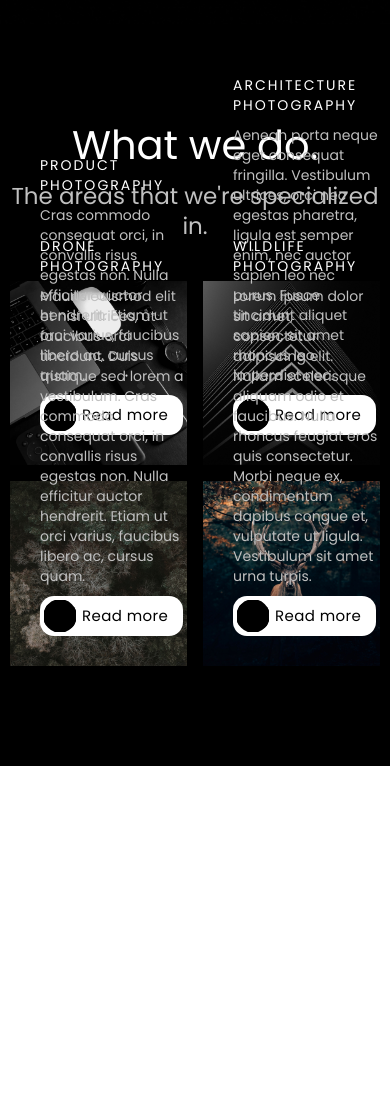
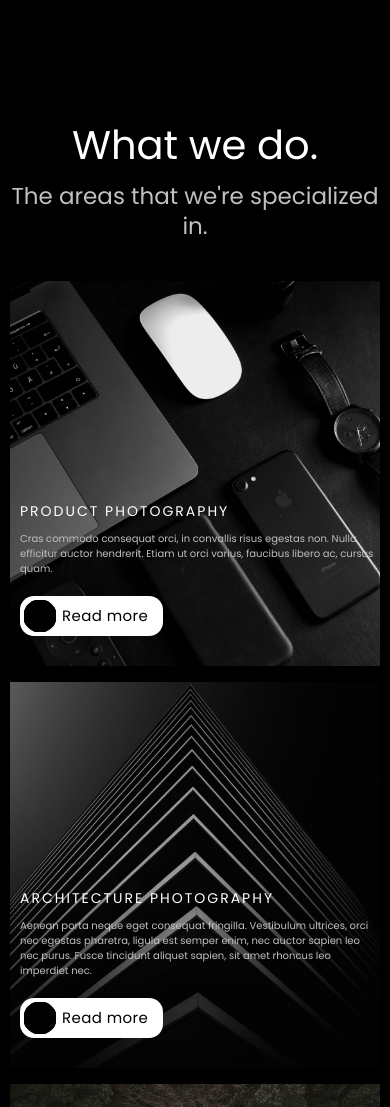
Before and after one commit to Daniil-gavrilooov/aperture, a plain HTML site: page app/index.html in a window 390 px wide. Shown: the part 820-1927 px from the top of the page. Before the commit the page ends 1586 px from the top, so only its background shows below. Drawn offline with Linux system fonts and the light colour scheme.

Commit message:
finish  section (portfolio)

```diff
--- a/app/index.html
+++ b/app/index.html
@@ -108,6 +108,7 @@
 
                 <div class="portfolio__content">
                     <div class="portfolio__item">
+                        <a href="">
                             <img class="portfolio__img" src="images/portfolio__img 1.jpg" alt="">
 
                             <div class="portfolio__item-info">
@@ -126,8 +127,11 @@
                                     </p>
                                 </div>
                             </div>
+                        </a>
+
                     </div>
                     <div class="portfolio__item">
+                        <a href="">
                             <img class="portfolio__img" src="images/portfolio__img 2.jpg" alt="">
 
                             <div class="portfolio__item-info">
@@ -147,8 +151,11 @@
                                     </p>
                                 </div>
                             </div>
+                        </a>
+
                     </div>
                     <div class="portfolio__item">
+                        <a href="">
                             <img class="portfolio__img" src="images/portfolio__img 3.jpg" alt="">
 
                             <div class="portfolio__item-info">
@@ -158,7 +165,8 @@
 
                                 <p class="portfolio__item-text">
                                     Mauris euismod elit et nisi ultrices, ut faucibus orci tincidunt. Duis tristique sed
-                                lorem a vestibulum. Cras commodo consequat orci, in convallis risus egestas non. Nulla
+                                    lorem a vestibulum. Cras commodo consequat orci, in convallis risus egestas non.
+                                    Nulla
                                     efficitur auctor hendrerit. Etiam ut orci varius, faucibus libero ac, cursus quam.
                                 </p>
 
@@ -168,8 +176,11 @@
                                     </p>
                                 </div>
                             </div>
+                        </a>
+
                     </div>
                     <div class="portfolio__item">
+                        <a href="">
                             <img class="portfolio__img" src="images/portfolio__img 4.jpg" alt="">
 
                             <div class="portfolio__item-info">
@@ -178,8 +189,10 @@
                                 </h6>
 
                                 <p class="portfolio__item-text">
-                                Lorem ipsum dolor sit amet, consectetur adipiscing elit. Nullam scelerisque aliquam odio
-                                et faucibus. Nulla rhoncus feugiat eros quis consectetur. Morbi neque ex, condimentum
+                                    Lorem ipsum dolor sit amet, consectetur adipiscing elit. Nullam scelerisque aliquam
+                                    odio
+                                    et faucibus. Nulla rhoncus feugiat eros quis consectetur. Morbi neque ex,
+                                    condimentum
                                     dapibus congue et, vulputate ut ligula. Vestibulum sit amet urna turpis.
                                 </p>
 
@@ -189,6 +202,8 @@
                                     </p>
                                 </div>
                             </div>
+                        </a>
+
                     </div>
                 </div>
             </div>
--- a/app/scss/_portfolio.scss
+++ b/app/scss/_portfolio.scss
@@ -70,3 +70,31 @@
         object-fit: cover;
     }
 }
+
+@media (max-width: 1200px) {
+    .portfolio{
+        &__item-text{
+            font-size: 10px;
+            line-height: 15px;
+            margin-bottom: 20px;
+        }
+    }
+}
+
+@media (max-width: 1000px) {
+    .portfolio{
+        &__content{
+            grid-template-columns: 1fr;
+            justify-items: center;
+        }
+
+    }
+}
+
+@media (max-width: 500px) {
+    .portfolio{
+        &__item-info{
+            left: 10px;
+        }
+    }
+}
```
Also changed, not shown: app/css/style.min.css. Lines whose indentation alone changed are shown as unchanged.
